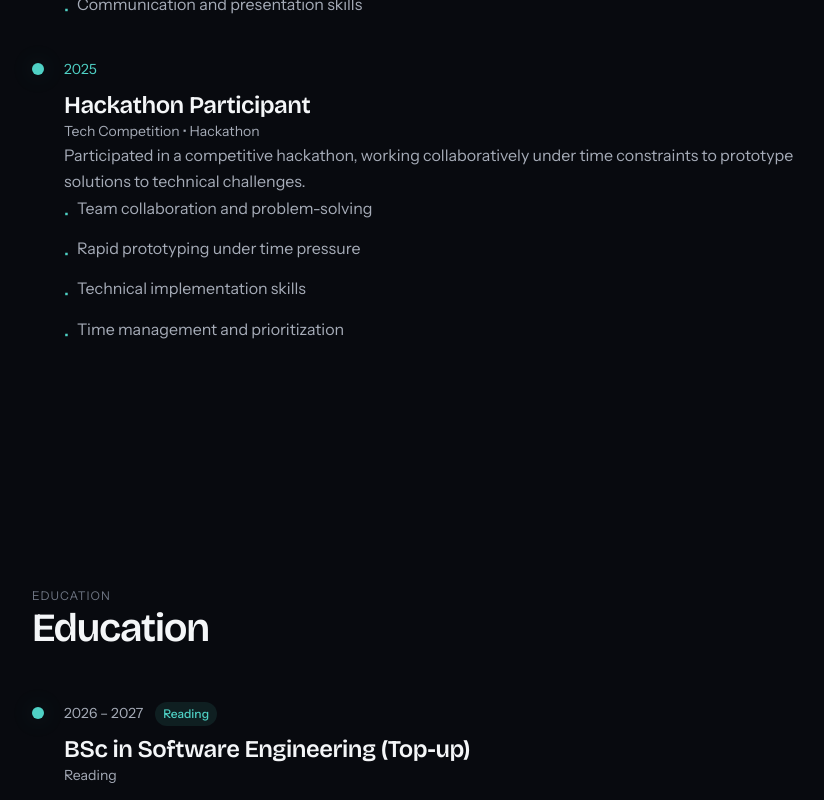
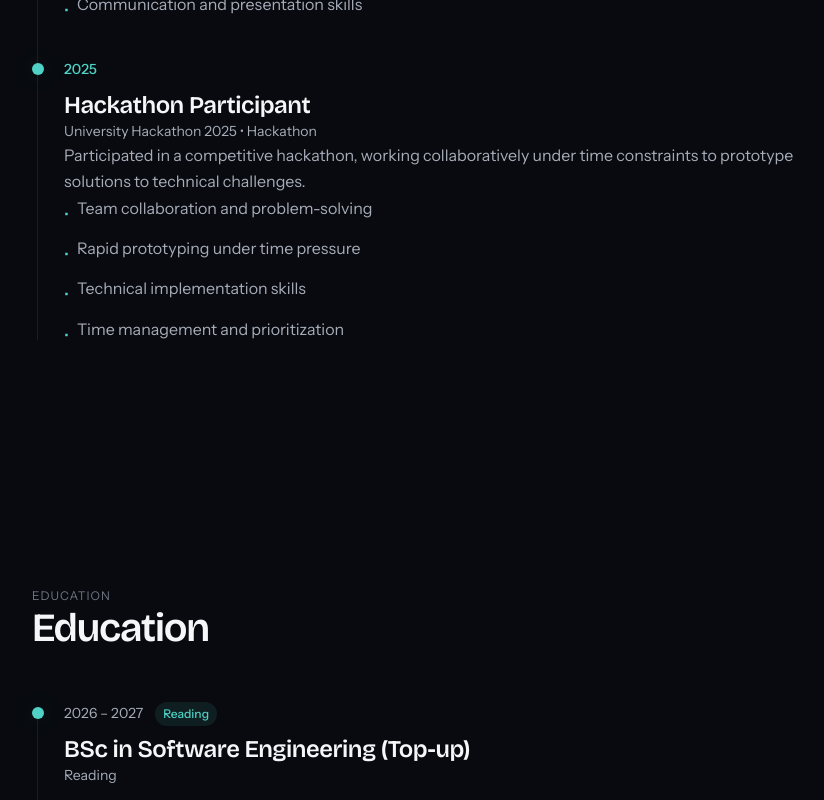
Before and after one commit to ShavishaThiloshini/MyPortfolio, a React (Vite) app in the folder shavisha-portfolio/: page / in a window 1280 px wide. Shown: the part 6520-7320 px from the top of the page, without its empty margins (24-848 px from the left). Built offline with nearby package versions, Linux system fonts and the light colour scheme.

Commit message:
Phase 07

```diff
--- a/shavisha-portfolio/src/data/experience.js
+++ b/shavisha-portfolio/src/data/experience.js
@@ -17,7 +17,7 @@ const experience = [
   {
     id: 'hackathon-participation',
     title: 'Hackathon Participant',
-    organization: 'Tech Competition',
+    organization: 'University Hackathon 2025',
     year: 2025,
     type: 'Hackathon',
     description:
--- a/shavisha-portfolio/src/sections/Education.jsx
+++ b/shavisha-portfolio/src/sections/Education.jsx
@@ -24,21 +24,39 @@ export default function Education() {
         </div>
 
         <div className="max-w-3xl">
-          <div className="space-y-8">
-            {education.map((item) => (
+          <div className="relative space-y-8 before:absolute before:left-[5px] before:top-2 before:bottom-2 before:w-px before:bg-border">
+            {education.map((item, index) => (
+              <EducationItem key={item.id} item={item} index={index} />
+            ))}
+          </div>
+        </div>
+      </div>
+    </section>
+  )
+}
+
+function EducationItem({ item, index }) {
+  const [itemRef, isVisible] = useScrollReveal()
+  const isInProgress = item.status === 'In Progress'
+
+  return (
     <div
-                key={item.id}
-                className={`relative pl-8 before:absolute before:left-0 before:top-2 before:size-3 before:rounded-full ${
-                  item.status === 'In Progress'
-                    ? 'before:bg-accent before:shadow-glow'
-                    : 'before:bg-muted-text'
+      ref={itemRef}
+      className={`relative pl-8 transition-slow ${
+        isVisible ? 'opacity-100 translate-y-0' : 'opacity-0 translate-y-8'
       }`}
+      style={{ transitionDelay: `${index * 100}ms` }}
     >
+      <div
+        className={`absolute left-0 top-2 size-3 rounded-full ${
+          isInProgress ? 'bg-accent shadow-glow' : 'bg-muted-text'
+        }`}
+      />
       <div className="mb-2">
         <time className="text-meta text-secondary-text">
           {item.startYear} – {item.endYear}
         </time>
-                  {item.status === 'In Progress' && (
+        {isInProgress && (
           <span className="ml-3 inline-flex items-center rounded-full bg-accent/10 px-2 py-1 text-xs font-medium text-accent">
             Reading
           </span>
@@ -47,14 +65,7 @@ export default function Education() {
       <h3 className="font-heading text-title mb-1 text-primary-text">
         {item.qualification}
       </h3>
-                <p className="text-meta text-secondary-text">
-                  {item.institution}
-                </p>
+      <p className="text-meta text-secondary-text">{item.institution}</p>
     </div>
-            ))}
-          </div>
-        </div>
-      </div>
-    </section>
   )
 }
--- a/shavisha-portfolio/src/sections/Experience.jsx
+++ b/shavisha-portfolio/src/sections/Experience.jsx
@@ -24,14 +24,31 @@ export default function Experience() {
         </div>
 
         <div className="max-w-3xl">
-          <div className="space-y-8">
+          <div className="relative space-y-8 before:absolute before:left-[5px] before:top-2 before:bottom-2 before:w-px before:bg-border">
             {experience.map((item, index) => (
+              <ExperienceItem key={item.id} item={item} index={index} />
+            ))}
+          </div>
+        </div>
+      </div>
+    </section>
+  )
+}
+
+function ExperienceItem({ item, index }) {
+  const [itemRef, isVisible] = useScrollReveal()
+
+  return (
     <div
-                key={item.id}
-                className="relative pl-8 before:absolute before:left-0 before:top-2 before:size-3 before:rounded-full before:bg-accent before:shadow-glow"
+      ref={itemRef}
+      className={`relative pl-8 transition-slow ${
+        isVisible ? 'opacity-100 translate-y-0' : 'opacity-0 translate-y-8'
+      }`}
+      style={{ transitionDelay: `${index * 100}ms` }}
     >
+      <div className="absolute left-0 top-2 size-3 rounded-full bg-accent shadow-glow" />
       <div className="mb-2">
-                  <time className="text-meta text-accent">{item.year}</time>
+        <time className="text-meta text-accent font-medium">{item.year}</time>
       </div>
       <h3 className="font-heading text-title mb-1 text-primary-text">
         {item.title}
@@ -54,10 +71,5 @@ export default function Experience() {
         ))}
       </ul>
     </div>
-            ))}
-          </div>
-        </div>
-      </div>
-    </section>
   )
 }
```
Lines whose indentation alone changed are shown as unchanged.
